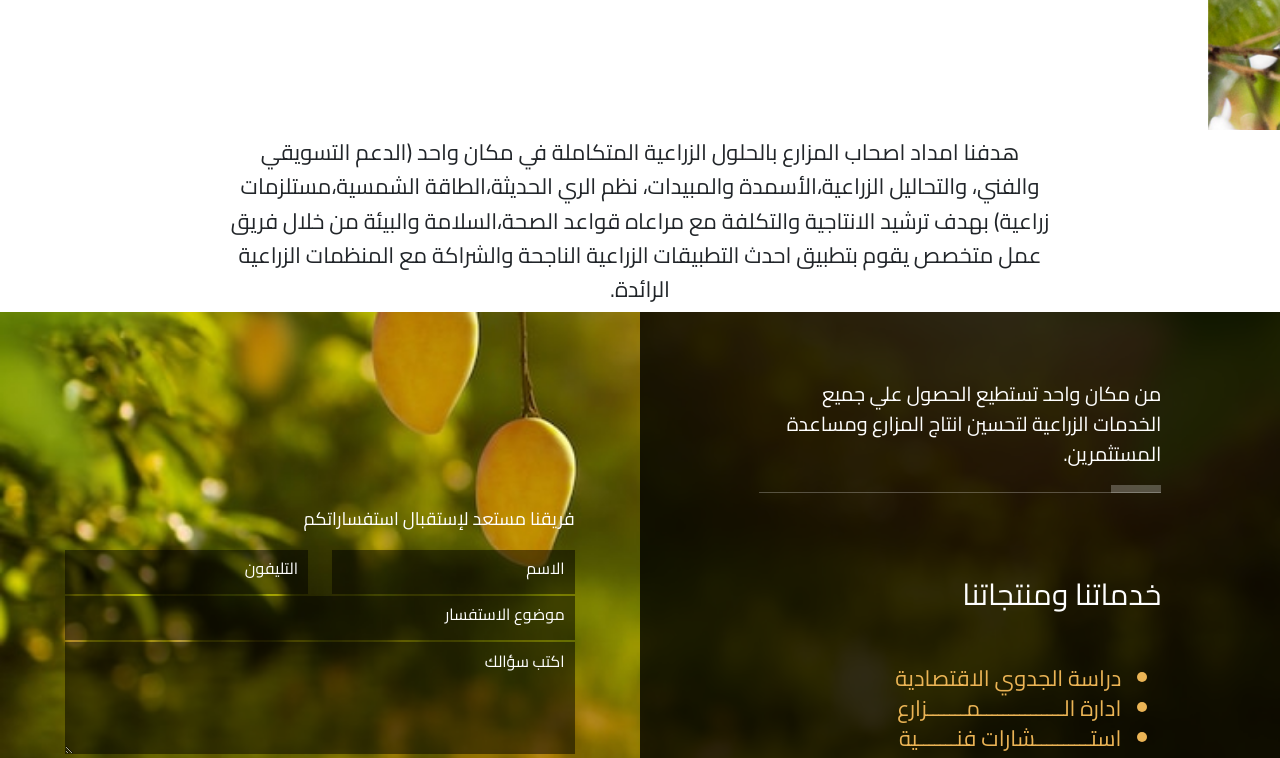
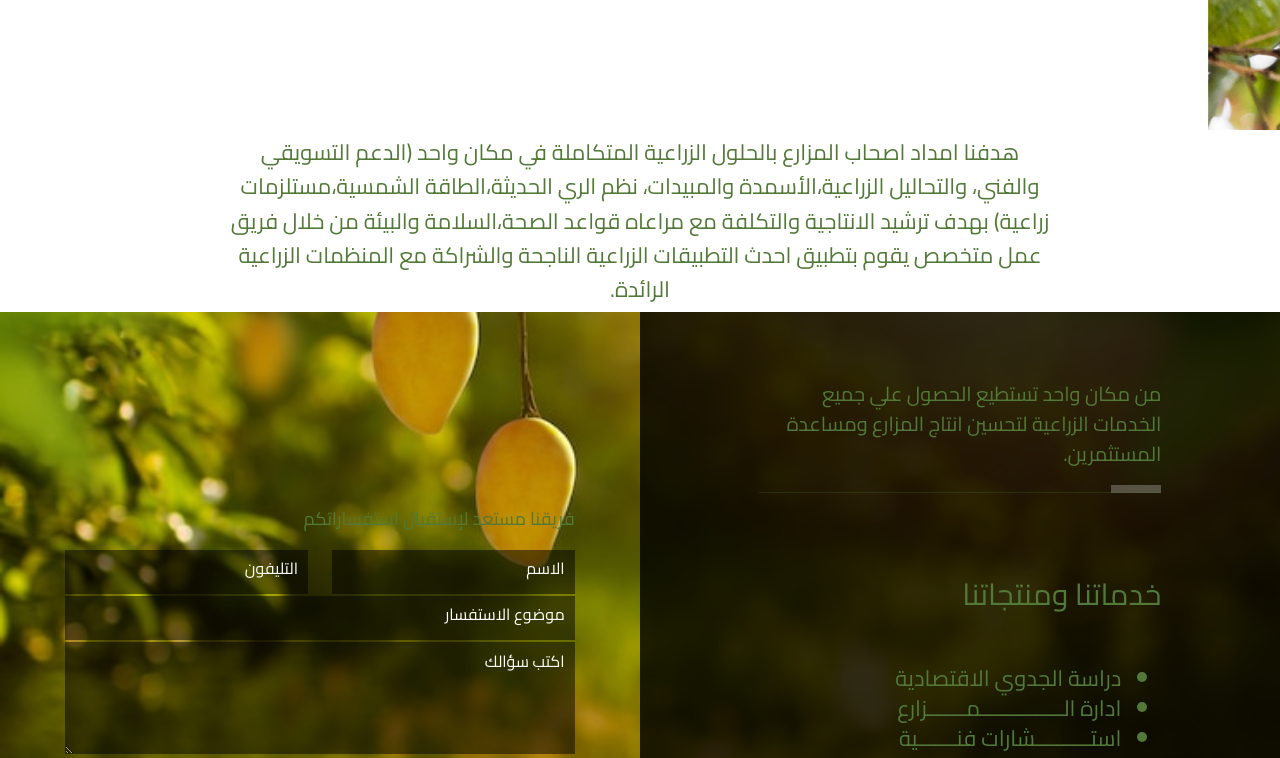
Before and after one commit to doaamahmoud/sanbel-degin, an Angular app: page /Home in a window 1280 px wide. Shown: the part 480-1238 px from the top of the page. Built offline with nearby package versions, Linux system fonts and the light colour scheme; no server answers.

Commit message:
resize home.css size

```diff
--- a/src/app/Components/home/home.component.scss
+++ b/src/app/Components/home/home.component.scss
@@ -16,7 +16,6 @@ input[type="radio"] {
   width: 130px;
   height: 40px;
   font-size: 20px;
-  font-family: 'cairo';
   position: relative;
   background: transparent;
   background: rgba(82, 121, 55, 0.8);
@@ -30,15 +29,11 @@ input[type="radio"] {
   width: 115px;
   height: 35px;
   font-size: 18px;
-  font-family: 'cairo';
   background: #EBB454;
   border-radius: 0;
   padding: 0;
     }
     .card-text{
-      font-family: 'Cairo';
-      font-style: normal;
-      font-weight: 400;
       font-size: 11.5px;
     }
     .card-img-top{
@@ -48,9 +43,6 @@ input[type="radio"] {
 h2{
   width: 438px;
   height: 70px;
-  font-family: 'Cairo';
-  font-style: normal;
-  font-weight: 300;
   font-size: 28px;
   line-height: 65px;
  background-color: $Second;
@@ -77,17 +69,10 @@ h2{
   font-family: 'cairo';
   .service{
     background-color: rgba(0, 0, 0, 0.8);
-    font-family: 'Cairo';
-    font-style: normal;
-    font-weight: 300;
     font-size: 20px;
     line-height: 156.9%;
   }
   .menutitle{
-    font-family: 'Cairo';
-    font-style: normal;
-    font-weight: 300;
-    font-weight: 300;
     font-size: 30px;
     line-height: 90px;
   }
@@ -184,21 +169,15 @@ textarea {
 width: 419px;
 height: 70px;
 background: rgba(255, 255, 255, 0.7);
-font-family: 'cairo';
-font-style: normal;
-font-weight: 400;
+
 font-size: 28px;
 line-height: 156.9%;
-color:#527937;
+
 margin: 0;
 }
 .article{
-font-family: 'Cairo';
-font-style: normal;
-font-weight: 400;
 font-size: 32px;
 line-height: 90px;
-color: #527937;
 }
 
 
@@ -295,12 +274,8 @@ textarea {
 width: 200px;
 height: 40px;
 background: rgba(255, 255, 255, 0.7);
-font-family: 'cairo';
-font-style: normal;
-font-weight: 300;
 font-size: 18px;
 line-height: 100%;
-color:#527937;
 margin: 0;
 }
 .card{
--- a/src/styles.scss
+++ b/src/styles.scss
@@ -2,6 +2,10 @@
 *{
 
     direction: rtl;
+    color:#527937;
+    font-family: 'cairo';
+    font-style: normal;
+    font-weight: 300;
   }
   @font-face {
     font-family: 'cairo';
```
